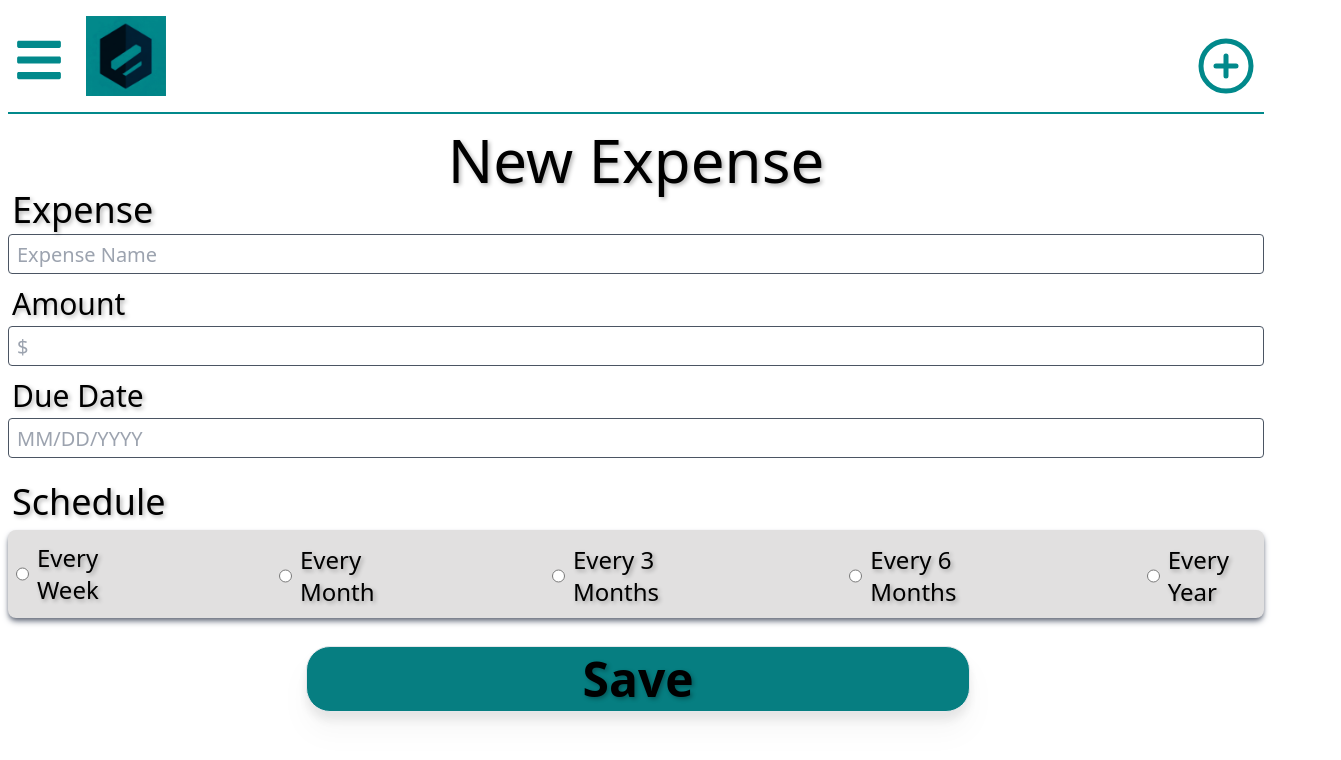
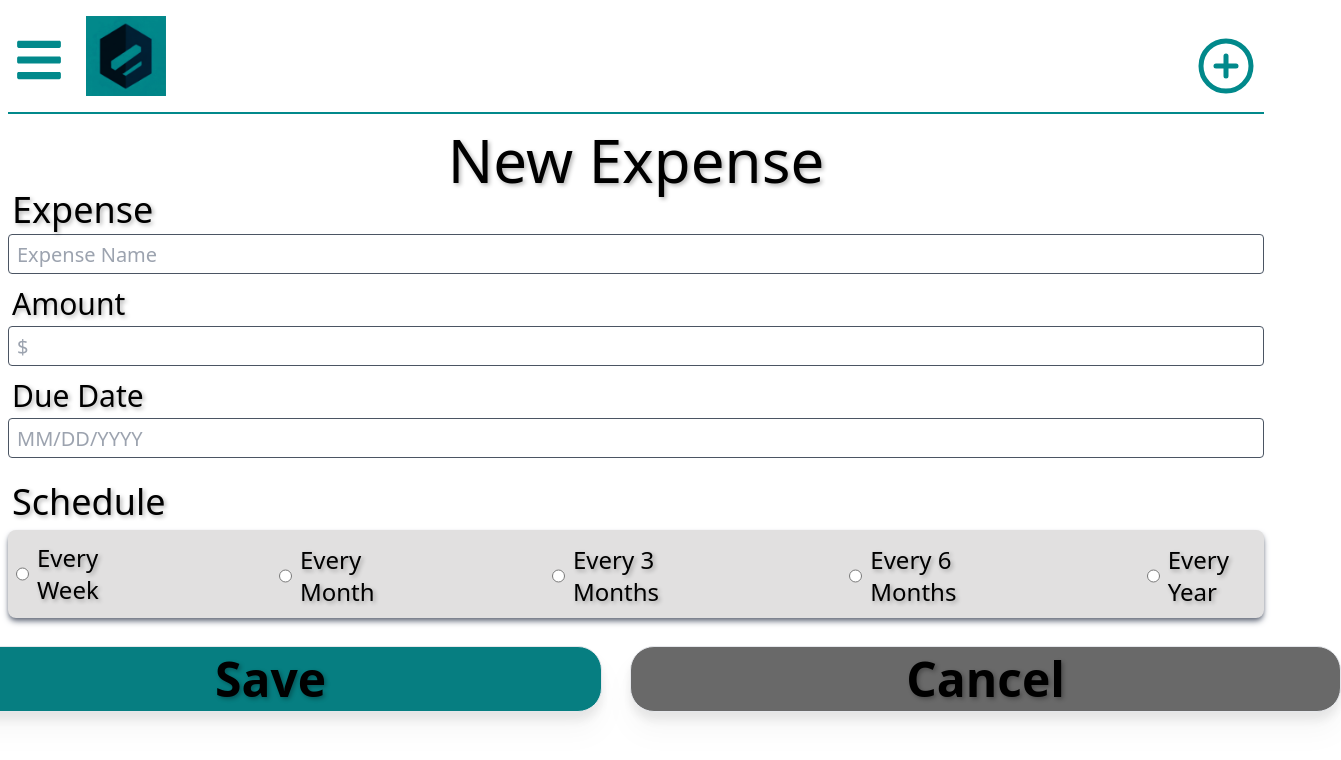
Before and after one commit to Garcia-Tony/ProBudgetApp, a React (Vite) app in the folder client/: page /new-expense in a window 1280 px wide. Shown: the top 760 px of the page, 1341 px wide, since content can reach past the window. Built offline with nearby package versions, Linux system fonts and the light colour scheme.

Commit message:
Create the Cancel button with functionality to load back into expense page

```diff
--- a/client/src/Pages/NewExpense.tsx
+++ b/client/src/Pages/NewExpense.tsx
@@ -12,6 +12,7 @@ export function NewExpense() {
   const [isMenuOpen, setIsMenuOpen] = useState(false);
   const [popUp, setPopUp] = useState(false);
   const [expense, setExpense] = useState(false);
+  const [, setCancel] = useState(false);
 
   const navigate = useNavigate();
 
@@ -20,6 +21,7 @@ export function NewExpense() {
   const toggleMenu = () => setIsMenuOpen((prev) => !prev);
   const handleExpense = () => setExpense(true);
   const closeExpense = () => setExpense(false);
+  const closeCancel = () => setCancel(false);
 
   const handleSubmit = (e: React.FormEvent) => {
     e.preventDefault();
@@ -250,6 +252,15 @@ export function NewExpense() {
             style={{ textShadow: '2px 2px 4px rgba(0, 0, 0, 0.3)' }}>
             Save
           </button>
+          <button
+            className=" drop-shadow-xl mt-6 px-[50px] md:px-[275px] ml-6 text-4xl font-bold py-1 md:py-2 md:text-5xl px-12 bg-[#696969] text-black border rounded-3xl"
+            style={{ textShadow: '2px 2px 4px rgba(0, 0, 0, 0.3)' }}
+            onClick={() => {
+              closeCancel();
+              navigate('/home');
+            }}>
+            Cancel
+          </button>
         </div>
       </form>
 
```
